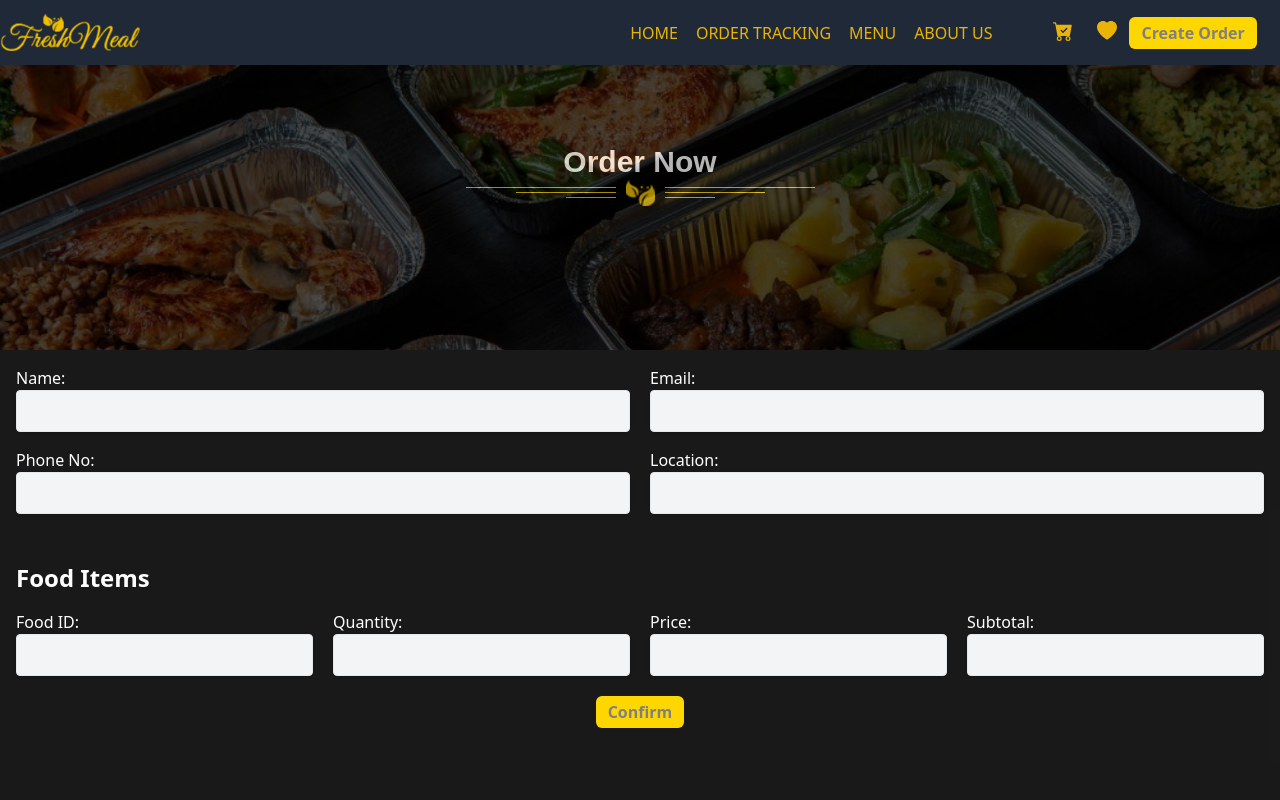
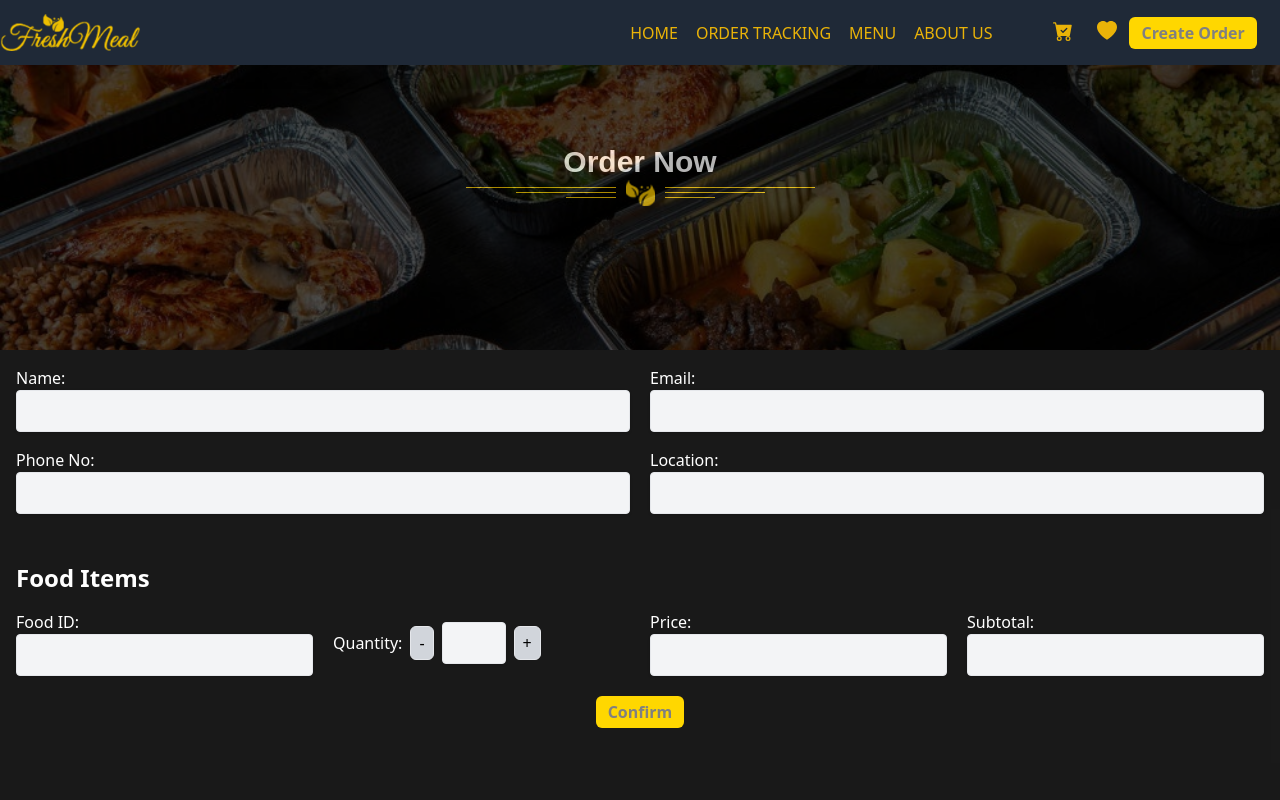
Before and after one commit to tamzid620/Frest_Meal, a React (Vite) app: page /order in a window 1280 px wide. Shown: the top 800 px of the page. Built offline with nearby package versions, Linux system fonts and the light colour scheme; a web font is replaced by a local one.

Commit message:
quantity input form fixed

```diff
--- a/src/Components/Pages/Cart/Cart.jsx
+++ b/src/Components/Pages/Cart/Cart.jsx
@@ -1,10 +1,6 @@
 import orderTrackingPhoto1 from '../../../../public/images/Tandoori-Chicken.jpg'
-import orderTrackingPhoto4 from '../../../../public/images/Lobster-Chowder.jpeg'
-import orderTrackingPhoto2 from '../../../../public/images/kimchi-fried-rice-recipe.jpg'
-import orderTrackingPhoto3 from '../../../../public/images/Bibimbap (1).jpg'
 import aboutPhoto from '../../../../public/images/contactUs.jpg';
 import { MdDeleteForever } from "react-icons/md";
-import { BsFillCreditCardFill } from "react-icons/bs";
 import { Link } from 'react-router-dom';
 
 
--- a/src/Components/Shared/Order/Order.jsx
+++ b/src/Components/Shared/Order/Order.jsx
@@ -2,7 +2,7 @@
 import aboutPhoto from '../../../../public/images/contactUs.jpg';
 
 const Order = () => {
-
+    // const [quantity, setQuantity] = useState(1);
     const [formData, setFormData] = useState({
         clientName: '',
         email: '',
@@ -35,6 +35,15 @@
             ),
         }));
     };
+    const handleQuantityChange = (index, change) => {
+        setFormData((prevFormData) => ({
+            ...prevFormData,
+            foodItems: prevFormData.foodItems.map((item, i) =>
+                i === index ? { ...item, quantity: Math.max(0, item.quantity + change) } : item
+            ),
+        }));
+    };
+
 
     const handleSubmit = (e) => {
         e.preventDefault();
@@ -161,7 +170,7 @@
                 </div>
 
                 {/* Quantity Input */}
-                <div className="w-full">
+                {/* <div className="w-full">
                     <label htmlFor={`quantity-${index}`} className="text-white">
                         Quantity:
                     </label>
@@ -174,7 +183,67 @@
                         required
                         className="w-full border rounded shadow bg-gray-100 text-black outline-none py-2"
                     />
-                </div>
+                </div> */}
+{/* Quantity Input */}
+<div className="w-full flex items-center">
+    <label htmlFor={`quantity-${index}`} className="text-white">
+        Quantity:
+    </label>
+    <div className="flex items-center ml-2">
+        {/* Minus Button */}
+        <button
+            type="button"
+            onClick={() => handleQuantityChange(index, -1)}
+            className="px-2 py-1 border rounded-md bg-gray-300 text-black"
+        >
+            -
+        </button>
+        {/* Quantity Input */}
+        <input
+            type="number"
+            id={`quantity-${index}`}
+            name="quantity"
+            value={foodItem.quantity}
+            onChange={(e) => handleFoodItemChange(index, e)}
+            required
+            className="w-16 border rounded shadow bg-gray-100 text-black outline-none py-2 mx-2 text-center"
+        />
+        {/* Plus Button */}
+        <button
+            type="button"
+            onClick={() => handleQuantityChange(index, 1)}
+            className="px-2 py-1 border rounded-md bg-gray-300 text-black"
+        >
+            +
+        </button>
+    </div>
+</div>
+
+                {/* new quantity input  */}
+                {/* <div className="flex mb-5 gap-3 w-full">
+                      <button
+                        className="w-[30px] h-[30px] border border-yellow-500 rounded-full hover:bg-yellow-500 hover:text-black flex justify-center items-center"
+                        onClick={() => setQuantity(quantity + 1)}
+                      >
+                        {" "}
+                        +{" "}
+                      </button>
+                      <input
+                        type="number"
+                        className="w-[40px] h-[30px] text-black text-center border border-yellow-500 rounded"
+                        value={quantity}
+                        onChange={(e) =>
+                          setQuantity(parseInt(e.target.value) || 0)
+                        }
+                      />
+                      <button
+                        className="w-[30px] h-[30px] border border-yellow-500 rounded-full hover:bg-yellow-500 hover:text-black flex justify-center items-center"
+                        onClick={() => setQuantity(Math.max(1, quantity - 1))}
+                      >
+                        {" "}
+                        -{" "}
+                      </button>
+                    </div> */}
 
                 {/* Price Input */}
                 <div className="w-full">
```
